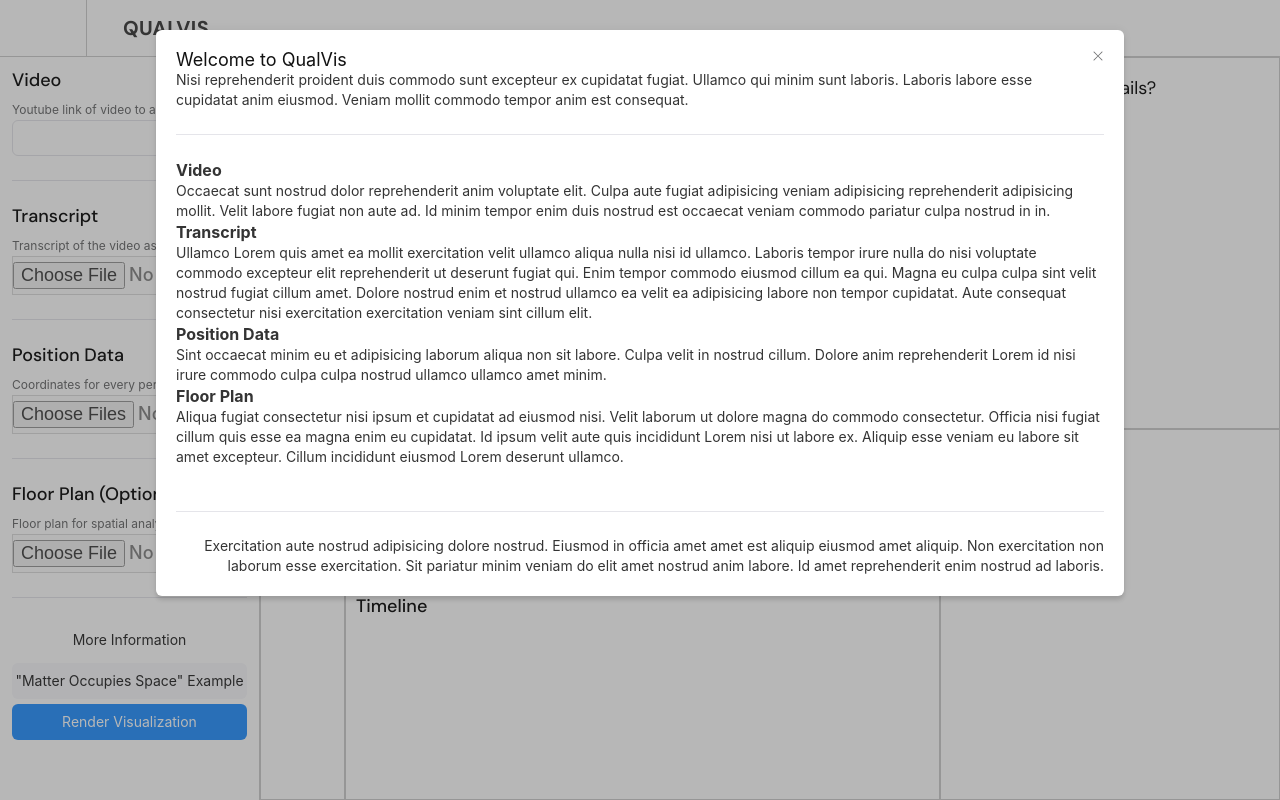
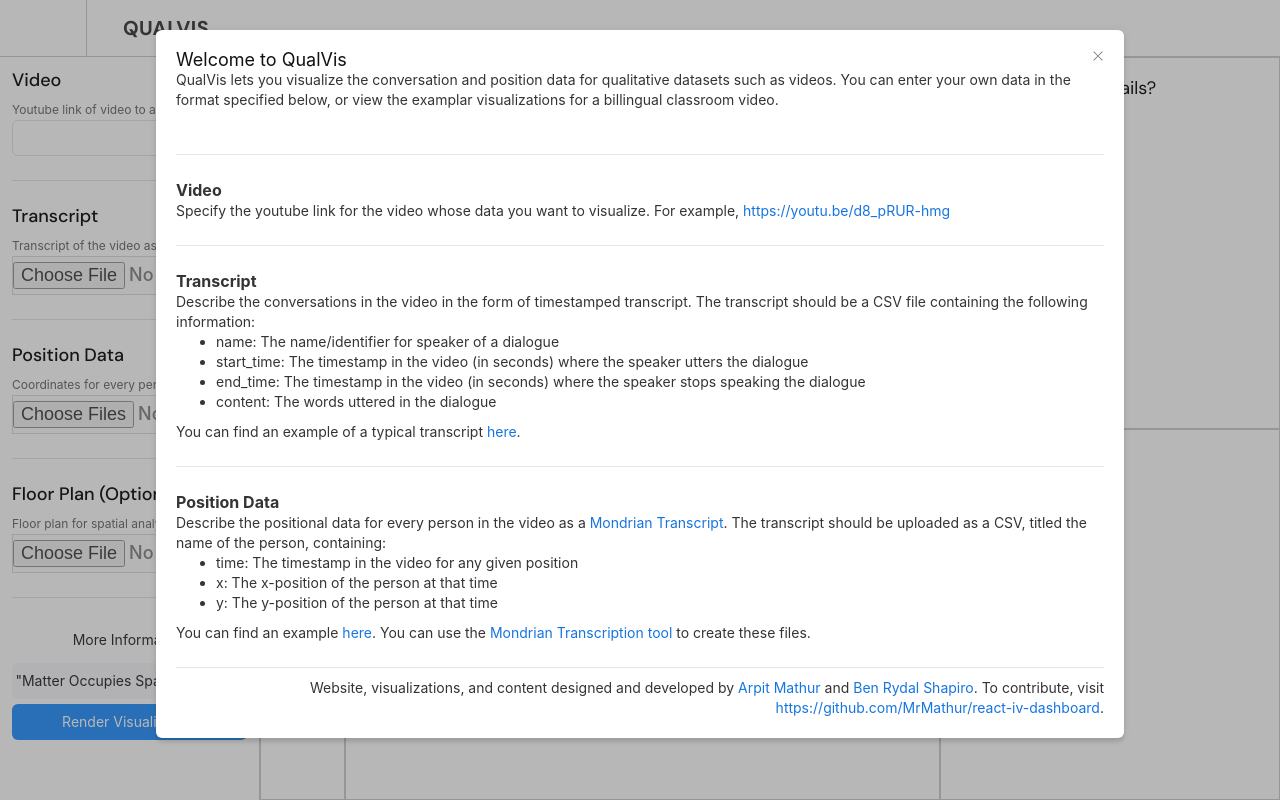
Before and after one commit to MrMathur/react-iv-dashboard, a React (Create React App) app: page / in a window 1280 px wide. Built offline with nearby package versions, Linux system fonts and the light colour scheme; some icons are missing; the HTML template or start-up script is replaced by a standard one.

Commit message:
Update Help Modal Content

```diff
--- a/src/components/HelpModal/HelpModal.js
+++ b/src/components/HelpModal/HelpModal.js
@@ -1,5 +1,8 @@
 import React, { Component } from 'react';
-import { Divider, Modal, Button } from 'rsuite';
+import { Divider, Modal } from 'rsuite';
+import Transcript from '../DataMenu/sample_data/transcript.csv';
+import TeacherPosition from '../DataMenu/sample_data/paths/teacher.csv';
+import Floorplan from '../DataMenu/sample_data/floorplan.png';
 
 export default class HelpModal extends Component {
 
@@ -16,22 +19,47 @@
       <Modal size='lg' onClose={this.closeHelp} open={this.props.helpModal}>
         <Modal.Header>
           <Modal.Title>Welcome to QualVis</Modal.Title>
-          <p>Nisi reprehenderit proident duis commodo sunt excepteur ex cupidatat fugiat. Ullamco qui minim sunt laboris. Laboris labore esse cupidatat anim eiusmod. Veniam mollit commodo tempor anim est consequat.</p>
+          <p>
+            QualVis lets you visualize the conversation and position data for qualitative datasets such as videos. You can enter your own data in the format specified below, or view the examplar visualizations for a billingual classroom video.
+          </p>
         </Modal.Header>
-        <Divider />
         <Modal.Body>
+          <Divider />
           <h6>Video</h6>
-          <p>Occaecat sunt nostrud dolor reprehenderit anim voluptate elit. Culpa aute fugiat adipisicing veniam adipisicing reprehenderit adipisicing mollit. Velit labore fugiat non aute ad. Id minim tempor enim duis nostrud est occaecat veniam commodo pariatur culpa nostrud in in.</p>
+          <p>Specify the youtube link for the video whose data you want to visualize. For example, <a href="https://youtu.be/d8_pRUR-hmg" target="_blank">https://youtu.be/d8_pRUR-hmg</a></p>
+          <Divider />
           <h6>Transcript</h6>
-          <p>Ullamco Lorem quis amet ea mollit exercitation velit ullamco aliqua nulla nisi id ullamco. Laboris tempor irure nulla do nisi voluptate commodo excepteur elit reprehenderit ut deserunt fugiat qui. Enim tempor commodo eiusmod cillum ea qui. Magna eu culpa culpa sint velit nostrud fugiat cillum amet. Dolore nostrud enim et nostrud ullamco ea velit ea adipisicing labore non tempor cupidatat. Aute consequat consectetur nisi exercitation exercitation veniam sint cillum elit.</p>
+          <p>Describe the conversations in the video in the form of timestamped transcript. The transcript should be a CSV file containing the following information:
+            <ul>
+              <li>name: The name/identifier for speaker of a dialogue</li>
+              <li>start_time: The timestamp in the video (in seconds) where the speaker utters the dialogue</li>
+              <li>end_time: The timestamp in the video (in seconds) where the speaker stops speaking the dialogue</li>
+              <li>content: The words uttered in the dialogue</li>
+            </ul>
+            You can find an example of a typical transcript <a href={Transcript} download="transcript.csv" target="_blank">here</a>.
+          </p>
+          <Divider />
           <h6>Position Data</h6>
-          <p>Sint occaecat minim eu et adipisicing laborum aliqua non sit labore. Culpa velit in nostrud cillum. Dolore anim reprehenderit Lorem id nisi irure commodo culpa culpa nostrud ullamco ullamco amet minim.</p>
+          <p>
+            Describe the positional data for every person in the video as a <a href='https://www.benrydal.com/software/mondrian-transcription' target='_blank'>Mondrian Transcript</a>. The transcript should be uploaded as a CSV, titled the name of the person, containing:
+            <ul>
+              <li>time: The timestamp in the video for any given position</li>
+              <li>x: The x-position of the person at that time</li>
+              <li>y: The y-position of the person at that time</li>
+            </ul>
+            You can find an example <a href={TeacherPosition} download="teacher.csv" target='_blank'>here</a>. You can use the <a href='https://www.benrydal.com/software/mondrian-transcription' target='_blank'>Mondrian Transcription tool</a> to create these files.
+          </p>
+          <Divider />
           <h6>Floor Plan</h6>
-          <p>Aliqua fugiat consectetur nisi ipsum et cupidatat ad eiusmod nisi. Velit laborum ut dolore magna do commodo consectetur. Officia nisi fugiat cillum quis esse ea magna enim eu cupidatat. Id ipsum velit aute quis incididunt Lorem nisi ut labore ex. Aliquip esse veniam eu labore sit amet excepteur. Cillum incididunt eiusmod Lorem deserunt ullamco.</p>
+          <p>
+            A translucent image that describes the environment of the video. The positional data visualizations will be overlayed on the floor-plan as a background. <a href={Floorplan} target="_blank" download="floorplan.png">Here</a> is an example.
+          </p>
+          <Divider />
         </Modal.Body>
-        <Divider />
         <Modal.Footer>
-          <p>Exercitation aute nostrud adipisicing dolore nostrud. Eiusmod in officia amet amet est aliquip eiusmod amet aliquip. Non exercitation non laborum esse exercitation. Sit pariatur minim veniam do elit amet nostrud anim labore. Id amet reprehenderit enim nostrud ad laboris.</p>
+          <p>
+          Website, visualizations, and content designed and developed by <a href="https://arpitmathur.info/" target="_blank">Arpit Mathur</a> and <a href="https://www.benrydal.com/" target="_blank">Ben Rydal Shapiro</a>. To contribute, visit <a href="https://github.com/MrMathur/react-iv-dashboard" target="_blank">https://github.com/MrMathur/react-iv-dashboard</a>.
+          </p>
         </Modal.Footer>
       </Modal>
     )
```
